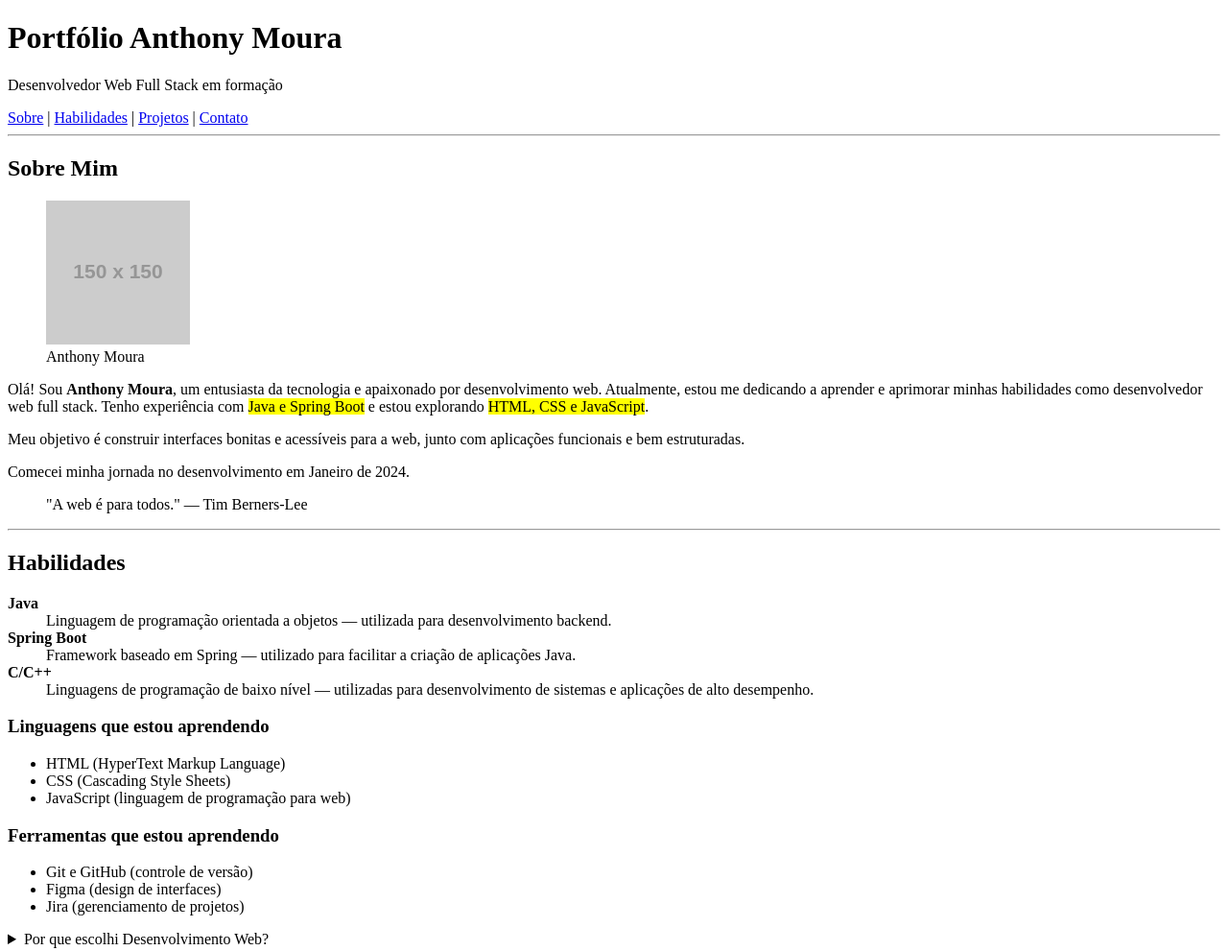
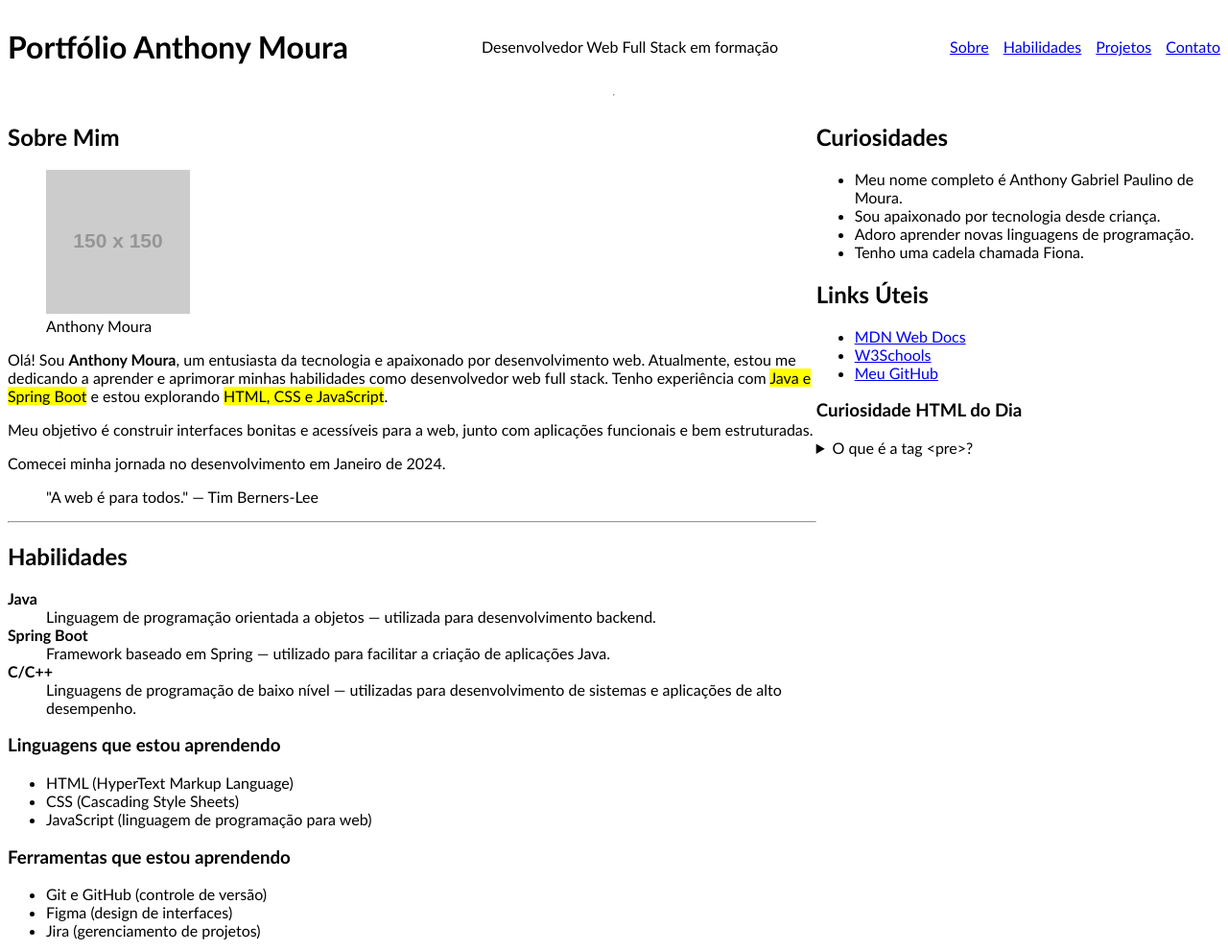
Before and after one commit to anthonygpm/anthonygpm.github.io, a plain HTML site: page index.html in a window 1280 px wide. Shown: the top 991 px of the page at 96% size. Drawn offline with Linux system fonts and the light colour scheme; files that its build step writes are made by us from their sources; placeholder pictures from the web are drawn by us.

Commit message:
feat: adicionar css na página

```diff
--- a/index.html
+++ b/index.html
@@ -4,8 +4,8 @@
     <meta charset="UTF-8">
     <meta name="viewport" content="width=device-width, initial-scale=1.0">
     <title>Portfólio - Anthony Moura</title>
-
     <link rel="icon" type="image/svg+xml" href="images/logo.svg" />
+    <link rel="stylesheet" href="css/styles.css">
 </head>
 <body>
 
@@ -18,15 +18,18 @@
         <p> Desenvolvedor Web Full Stack em formação </p>
 
         <nav>
-            <a href="#sobre">Sobre</a> |
-            <a href="#habilidades">Habilidades</a> |
-            <a href="#projetos">Projetos</a> |
-            <a href="#contato">Contato</a>
+            <ul>
+                <li><a href="#sobre">Sobre</a></li>
+                <li><a href="#habilidades">Habilidades</a></li>
+                <li><a href="#projetos">Projetos</a></li>
+                <li><a href="#contato">Contato</a></li>
+            </ul>
         </nav>
     </header>
 
     <hr />
 
+    <div id="content">
         <!-- ============================================================
             CONTEÚDO PRINCIPAL (main)
         ============================================================ -->
@@ -146,6 +149,8 @@
                 <p>Quer trocar uma ideia? Preencha o formulário abaixo!</p>
 
                 <form action="/enviarDados" method="POST">
+                    <fieldset>
+                        <legend>Formulário de Contato</legend>
 
                         <label for="nome">Nome:</label>
                         <input type="text" id="nome" name="nome" placeholder="Digite seu nome">
@@ -168,19 +173,24 @@
                         <textarea id="mensagem" name="mensagem" rows="5" cols="40" placeholder="Escreva sua mensagem aqui..."></textarea>
                         <br /><br />
 
+                        <button type="reset">Limpar Formulário</button>
                         <button type="submit">Enviar Mensagem</button>
+                    </fieldset>
 
                 </form>
             </section>
 
         </main>
 
-    <hr />
+        <aside>
+            <h2>Curiosidades</h2>
+            <ul>
+                <li>Meu nome completo é Anthony Gabriel Paulino de Moura.</li>
+                <li>Sou apaixonado por tecnologia desde criança.</li>
+                <li>Adoro aprender novas linguagens de programação.</li>
+                <li>Tenho uma cadela chamada Fiona.</li>
+            </ul>
 
-    <!-- ============================================================
-         CONTEÚDO LATERAL (Aside): links e curiosidades extras
-    ============================================================ -->
-    <aside>
             <h2>Links Úteis</h2>
             <ul>
                 <li><a href="https://developer.mozilla.org" target="_blank">MDN Web Docs</a></li>
@@ -200,6 +210,8 @@ exatamente como estão no código!
             </details>
         </aside>
 
+    </div>
+
     <hr />
 
     <!-- ============================================================
--- /dev/null
+++ b/styles.css
@@ -0,0 +1,29 @@
+* {
+    font-family: 'Trebuchet MS', 'Liberation Sans', 'Nimbus Sans L', sans-serif;
+}
+
+body {
+    display: flex;
+    flex-direction: column;
+}
+
+#content {
+    display: grid;
+    grid-template-columns: 2fr 1fr;
+}
+
+header {
+    display: flex;
+    justify-content: space-between;
+    align-items: center;
+    background-color: ;
+}
+
+header nav ul {
+    display: flex;
+    gap: 15px;
+}
+
+header nav ul li {
+    list-style: none;
+}
```
Lines whose indentation alone changed are shown as unchanged.
